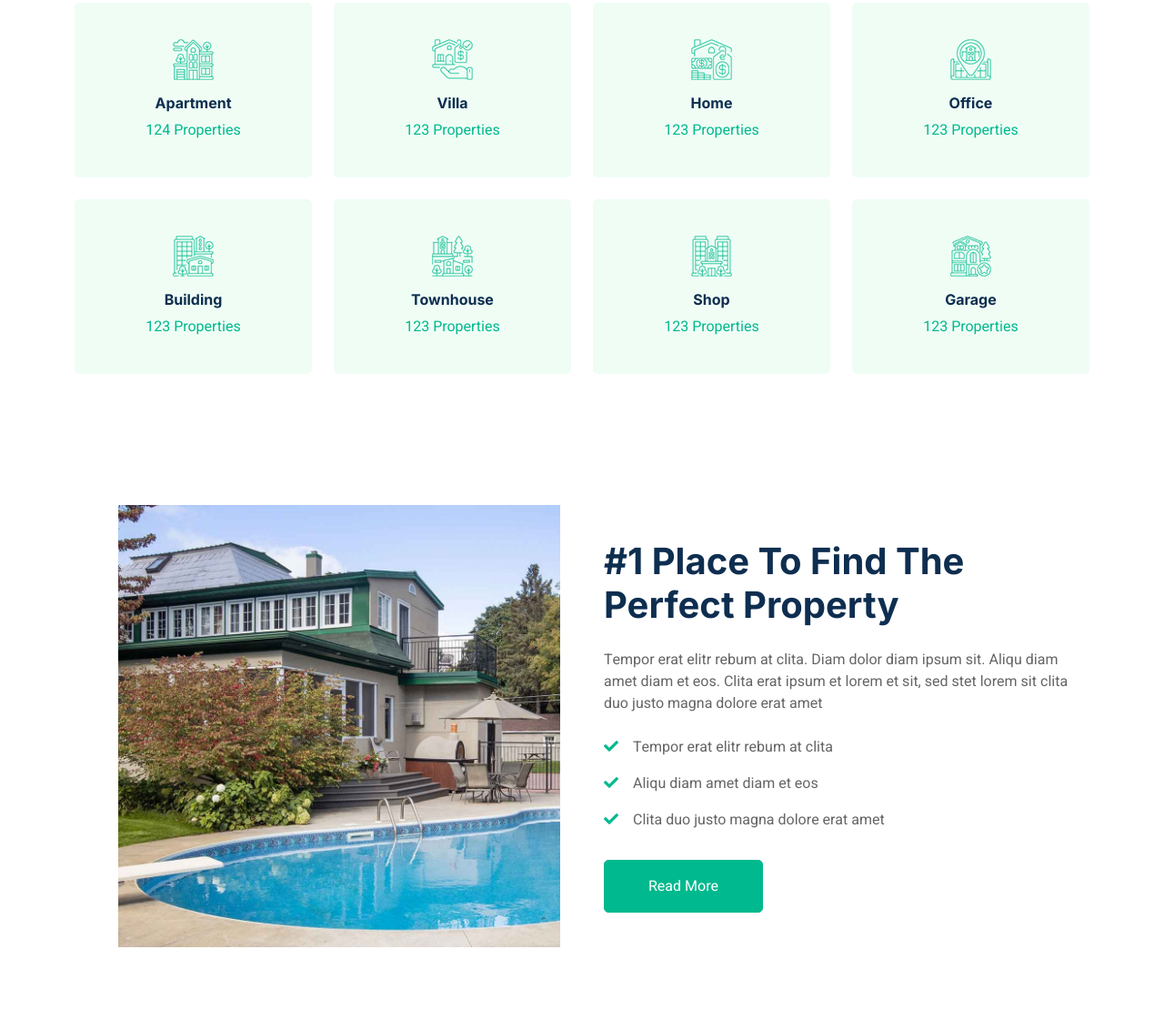
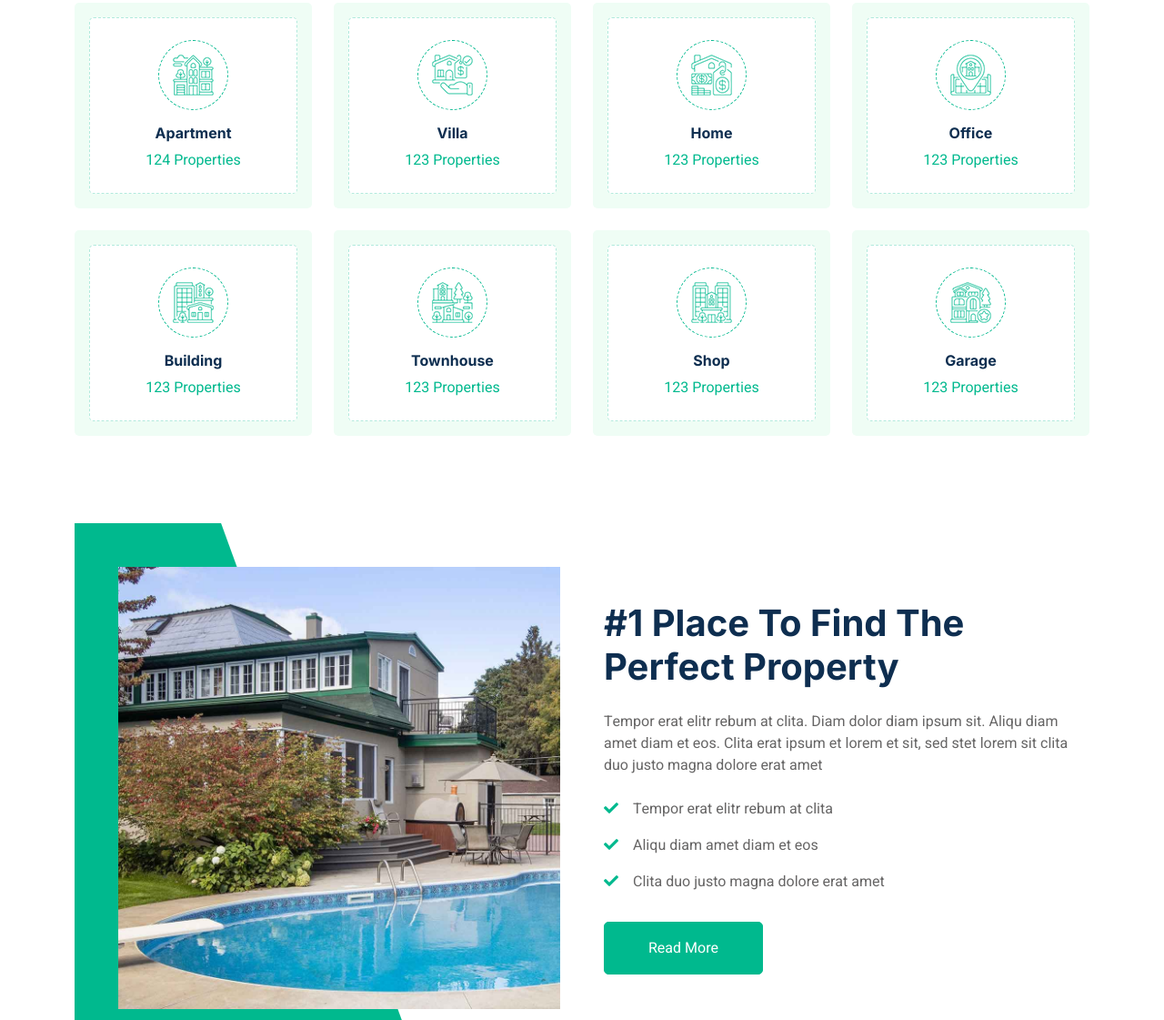
Before and after one commit to FlorinRadu91/NextHome-2, a plain HTML site: page index.html in a window 1280 px wide. Shown: the part 1043-2164 px from the top of the page at 91% size. Drawn offline with nearby package versions, Linux system fonts and the light colour scheme; a script that the page names is missing.

Commit message:
Add files via upload

```diff
--- a/css/style.css
+++ b/css/style.css
@@ -206,3 +206,54 @@
 .breadcrumb-item + .breadcrumb-item::before {
     color: #DDDDDD;
 }
+
+/*** Icon ***/
+.icon {
+    padding: 15px;
+    display: inline-flex;
+    align-items: center;
+    justify-content: center;
+    background: #FFFFFF !important;
+    border-radius: 50px;
+    border: 1px dashed var(--primary) !important;
+}
+
+
+/*** About ***/
+.about-img img {
+    position: relative;
+    z-index: 2;
+}
+
+.about-img::before {
+    position: absolute;
+    content: "";
+    top: 0;
+    left: -50%;
+    width: 100%;
+    height: 100%;
+    background: var(--primary);
+    transform: skew(20deg);
+    z-index: 1;
+}
+
+
+/*** Category ***/
+.cat-item div {
+    background: #FFFFFF;
+    border: 1px dashed rgba(0, 185, 142, .3);
+    transition: .5s;
+}
+
+.cat-item:hover div {
+    background: var(--primary);
+    border-color: transparent;
+}
+
+.cat-item div * {
+    transition: .5s;
+}
+
+.cat-item:hover div * {
+    color: #FFFFFF !important;
+}
```
